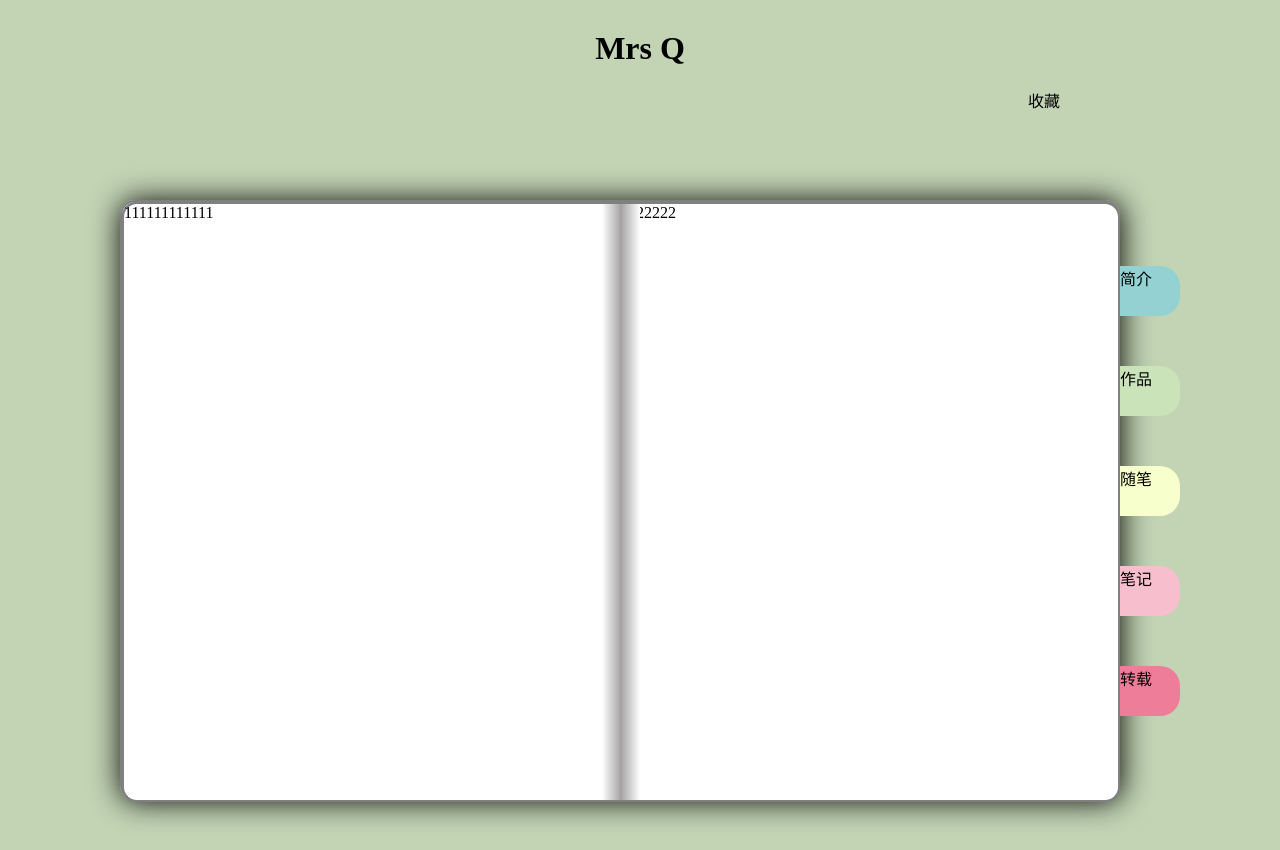
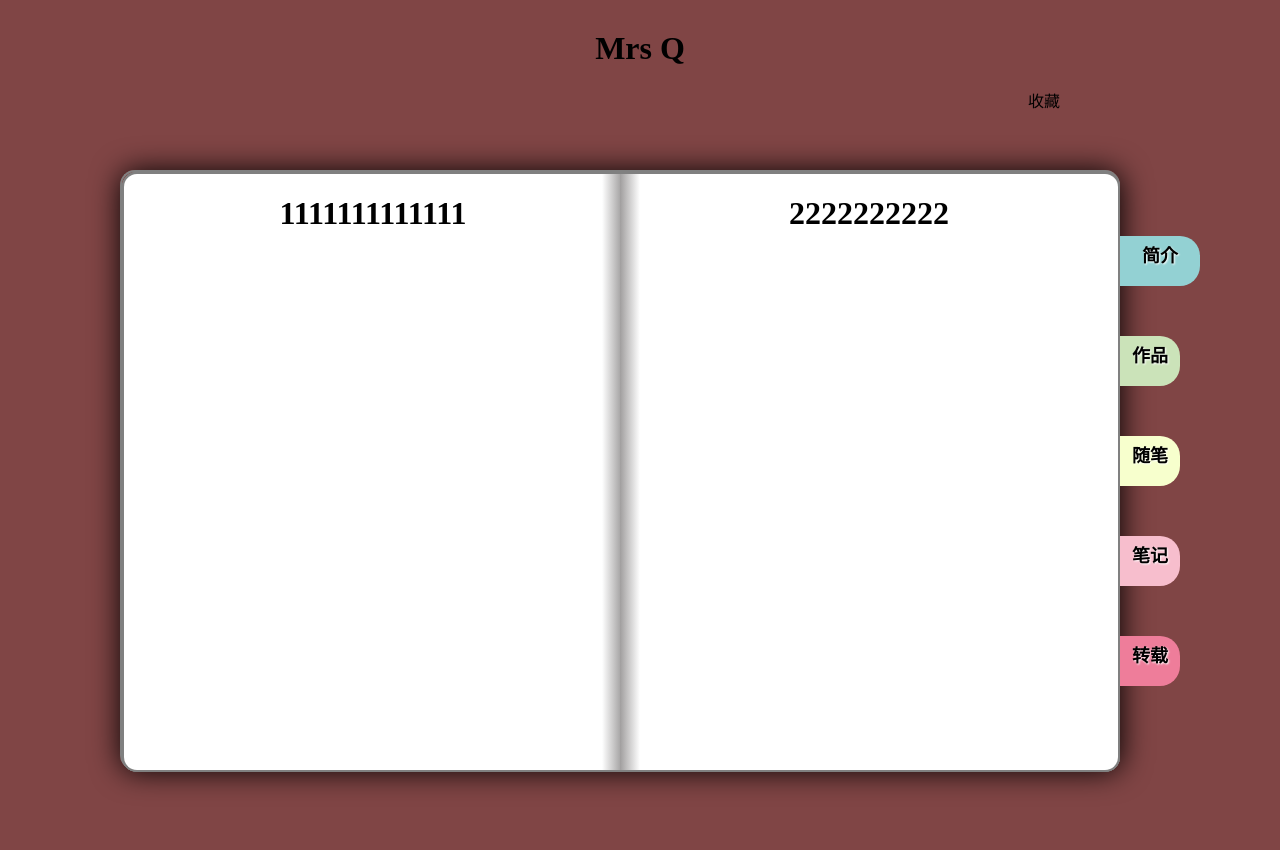
Before and after one commit to 376084782/Booking, a plain HTML site: page index.html in a window 1280 px wide. After the commit the page ends 820 px from the top, so only its background shows below. Drawn offline with Linux system fonts and the light colour scheme.

Commit message:
基本功能完成

```diff
--- a/index.css
+++ b/index.css
@@ -1,8 +1,8 @@
 body{
-	background-color: rgb(194, 212, 180);
+	background-color: #804545;
 }
 header{
-	height: 150px;
+	height: 120px;
 	width:100%;
 }
 .top{
@@ -14,6 +14,9 @@ header{
 }
 header h1{
 	margin-top: 0;
+	text-align: center;
+}
+.page h1{
 	text-align: center;
 }
 header a{
@@ -105,6 +108,18 @@ header a{
 	width:60px;
 	margin-top: 50px;
 	border-radius:0 20px 20px 0;
+	transition: width .5s;
+	text-align: center;
+	line-height: 40px;
+	font-weight: 600;
+	font-size: 18px;
+	text-shadow: 1px 1px 2px white;
+}
+.tags ul>li:hover{
+	width: 80px;
+}
+.focus{
+	width: 80px!important;
 }
 .tags ul>li:nth-child(1){
 	background-color: rgb(147,209,211);
@@ -121,14 +136,7 @@ header a{
 .tags ul>li:nth-child(5){
 	background-color: rgb(238,125,154);
 }
-.tags a{
-	text-decoration: none;
-	color:black;
-	display: block;
-	width: 50px;
-	text-align: center;
-	line-height: 50px;
-}
+
 .now{
 	z-index: 999;
 }
--- a/index.html
+++ b/index.html
@@ -17,16 +17,16 @@
 	<div class="wrapper">
 		<div class="book">
 			<div class="left-m left">
-				<div class="page1  left page now">111111111111</div>
-				<div class="page3 left page">333333</div>
-				<div class="page5 left page">5555555555</div>
-				<div class="page7 left page">777777777777</div>
+				<div class="page1  left page now"><h1>1111111111111</h1></div>
+				<div class="page3 left page"><h1>3333333333</h1></div>
+				<div class="page5 left page"><h1>555555555555</h1></div>
+				<div class="page7 left page"><h1>777777777</h1></div>
 			</div>
 			<div class="right-m right">
-				<div class="page2 right page now">2222222</div>
-				<div class="page4 right page">4444444</div>
-				<div class="page6 right page">66666666</div>
-				<div class="page8 right page">8888888888</div>
+				<div class="page2 right page now"><h1>2222222222</h1></div>
+				<div class="page4 right page"><h1>44444444</h1></div>
+				<div class="page6 right page"><h1>666666666</h1></div>
+				<div class="page8 right page"><h1>888888888</h1></div>
 			</div>
 		</div>
 		<div class="tags">
--- a/javascript/index.js
+++ b/javascript/index.js
@@ -3,13 +3,19 @@ window.onload=function(){
 	}
 	function ini(){
 		var tar=document.getElementsByClassName("now");
+		var tagN=new Array();
 		for(var i=0;i<tar.length;i++){
 			tar[i].addEventListener("click",flipP);
+			tagN.push(tar[i].classList[0]);
 		}
 		var tags=document.getElementsByClassName('tags')[0].getElementsByTagName('li');
 		for(var i=0;i<tags.length;i++){
 			tags[i].addEventListener("click", flipT);
+			tags[i].classList.remove("focus");
 		}
+		var tag=document.getElementById(tagN[0])||document.getElementById(tagN[1]);
+		tag.classList.add("focus");
+
 	}
 	function getPage(page){
 		return document.getElementsByClassName("page"+page)[0];
@@ -48,7 +54,6 @@ window.onload=function(){
 			j=-1;
 		}
 		tarP=Math.abs(tarP);
-		console.log(j);
 		var i2=Math.abs(90*j);
 		if(getPage(ID+(2*tarP-1)*j)){
 			an=90*j;
@@ -86,6 +91,7 @@ window.onload=function(){
 				getPage(ID+(2*tarP)*j).classList.remove('next');
 				getPage(ID-j).classList.remove("next");
 				}
+				ini();
 		},1);
 
 		}
```
Lines whose indentation alone changed are shown as unchanged.
